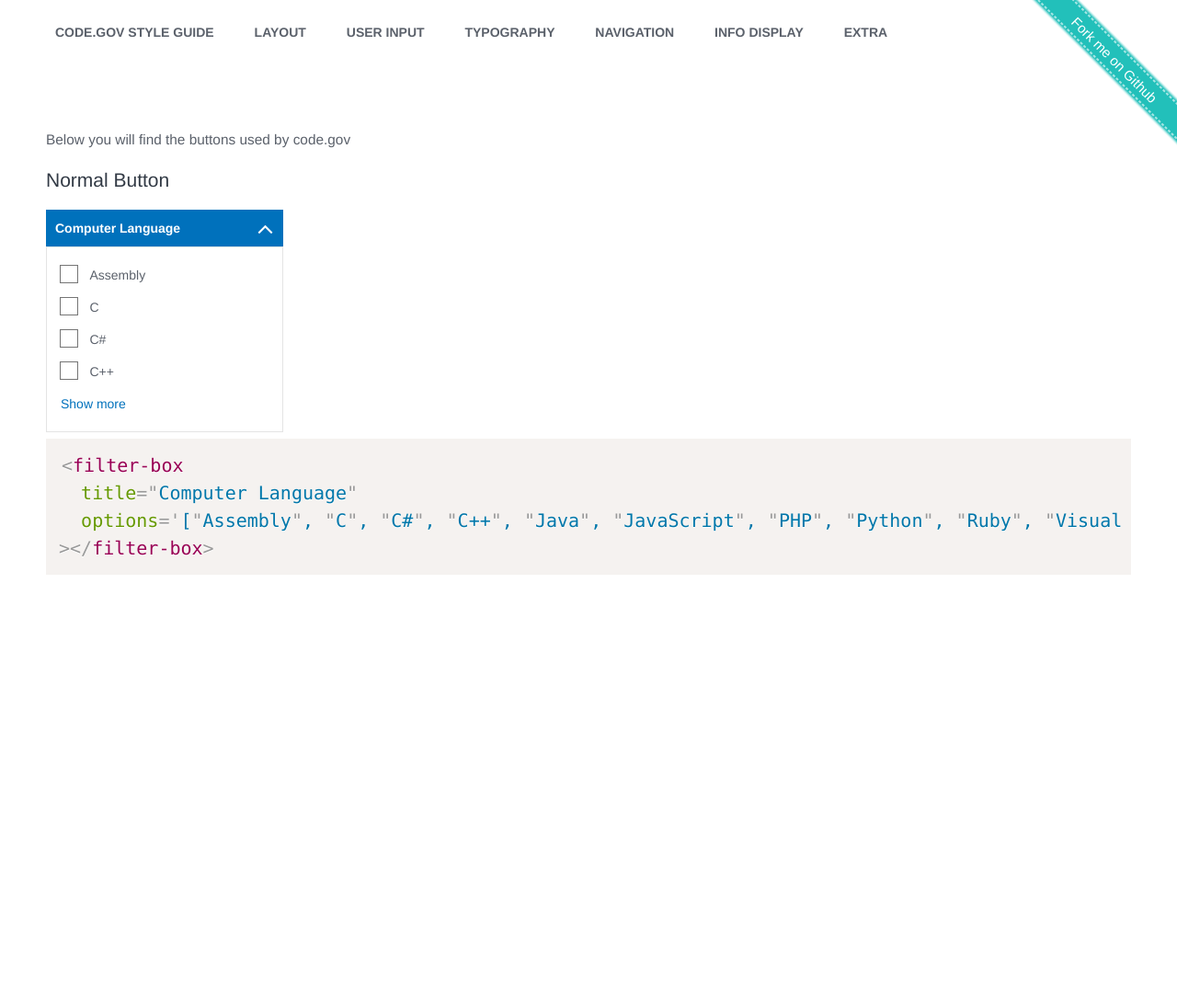
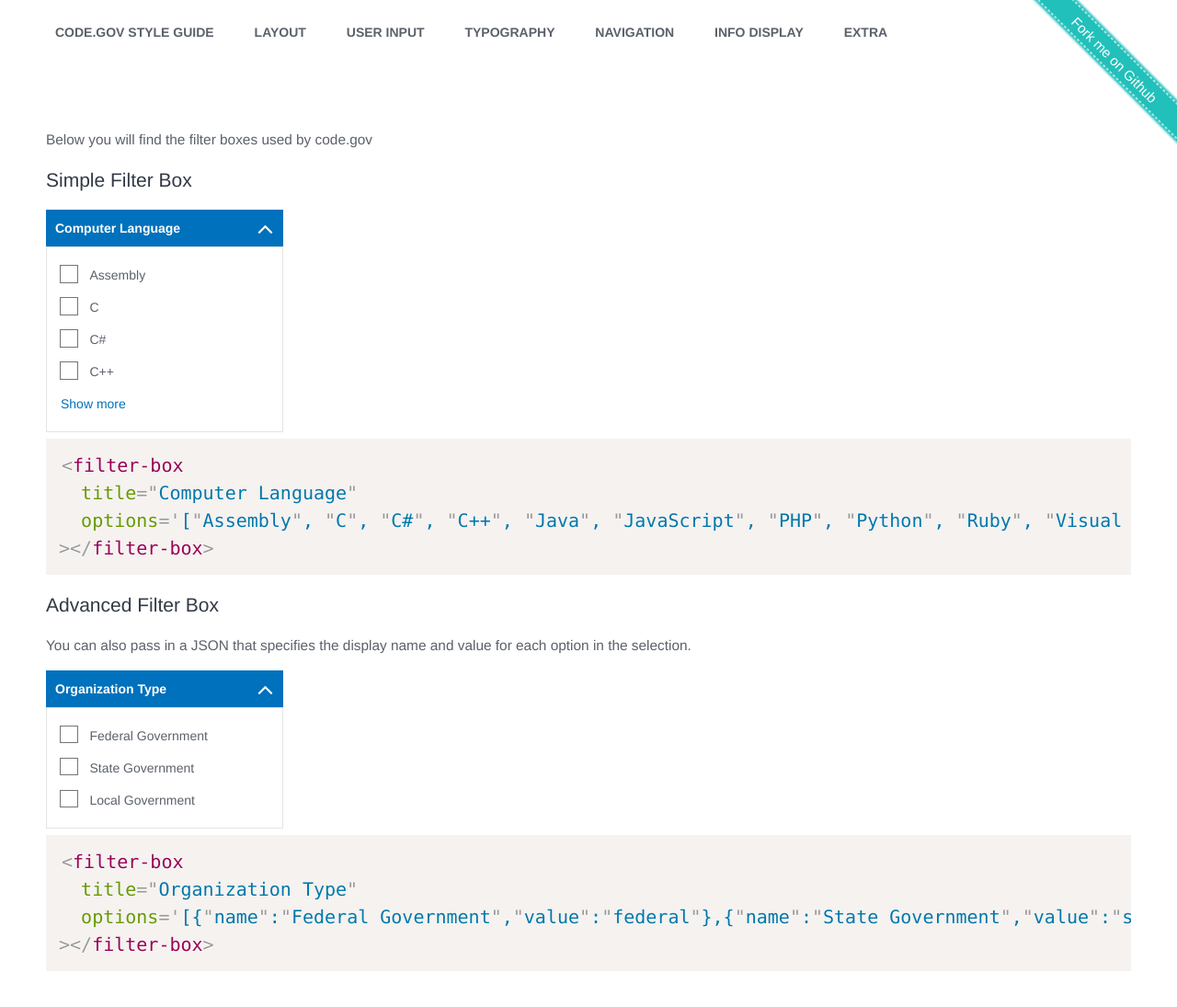
Before and after one commit to GSA/code-gov-style, a Jekyll site: the page built from components/filter.md, in a window 1280 px wide and 1113 px high. Shown: the top 1095 px of the window at 92% size. Built offline with Jekyll 4.4.1, drawn with Linux system fonts in a browser that asks for light colours.

Commit message:
can pass in name-value objects as options to filter boxes

````diff
--- a/_sass/_filter.scss
+++ b/_sass/_filter.scss
@@ -1,4 +1,6 @@
 filter-box {
+  display: block;
+
   &.collapsed {
     .icon-angle-up {
       display: none;
--- a/assets/js/web_components/filter_box.js
+++ b/assets/js/web_components/filter_box.js
@@ -66,6 +66,28 @@
           return Array.from(this.querySelectorAll(":checked")).map(tag => tag.value);
         }
 
+        parseOptions() {
+          const rawOptions = this.getAttribute('options');
+          let parsedOptions = null;
+          try {
+            parsedOptions = JSON.parse(rawOptions);
+          } catch (error) {
+            console.error("[filter-box] failed to parse rawOptions:", rawOptions);
+            throw error;
+          }
+          if (parsedOptions) {
+            this.options = parsedOptions.map(option => {
+              if (typeof option === "object" && option.name && option.value) {
+                return { name: option.name, value: option.value, selected: false };
+              } else {
+                return { name: option, value: option, selected: false };
+              }
+            });
+          } else {
+            this.options = [];
+          }
+        }
+
         update() {
 
             this.showAll = true;
@@ -76,21 +98,7 @@
             const container = document.createElement('div');
 
             this.title = this.getAttribute('title');
-            const rawOptions = this.getAttribute('options');
-            let parsedOptions = null;
-            try {
-              parsedOptions = JSON.parse(rawOptions);
-            } catch (error) {
-              console.error("[filter-box] failed to parse rawOptions:", rawOptions);
-              throw error;
-            }
-            if (parsedOptions) {
-              this.options = parsedOptions.map(option => {
-                return { name: option, value: option, selected: false };
-              });
-            } else {
-              this.options = [];
-            }
+            this.parseOptions();
 
             container.className = "filter-box";
 
--- a/components/filter.md
+++ b/components/filter.md
@@ -6,9 +6,9 @@ title: "Filter"
 <script src="{{ '/assets/js/web_components/filter_box.js' | relative_url }}"></script>
 
 
-<p>Below you will find the buttons used by code.gov</p>
+<p>Below you will find the filter boxes used by code.gov</p>
 
-# Normal Button
+# Simple Filter Box
 <filter-box
   title="Computer Language"
   options='["Assembly", "C", "C#", "C++", "Java", "JavaScript", "PHP", "Python", "Ruby", "Visual Basic"]'
@@ -19,3 +19,16 @@ title: "Filter"
   options='["Assembly", "C", "C#", "C++", "Java", "JavaScript", "PHP", "Python", "Ruby", "Visual Basic"]'
 ></filter-box>
 ```
+
+# Advanced Filter Box
+You can also pass in a JSON that specifies the display name and value for each option in the selection.
+<filter-box
+  title="Organization Type"
+  options='[{"name":"Federal Government","value":"federal"},{"name":"State Government","value":"state"},{"name":"Local Government","value":"local"}]'
+></filter-box>
+```
+<filter-box
+  title="Organization Type"
+  options='[{"name":"Federal Government","value":"federal"},{"name":"State Government","value":"state"},{"name":"Local Government","value":"local"}]'
+></filter-box>
+```
--- a/package.json
+++ b/package.json
@@ -1,6 +1,6 @@
 {
   "name": "@code.gov/code-gov-style",
-  "version": "1.7.2",
+  "version": "1.7.3",
   "description": "Style for code.gov including buttons, banners, and cards. Inspired by and somewhat based on USWDS.",
   "main": "index.js",
   "scripts": {
````
Also changed, not shown: assets/js/web_components.js (+23 -15 lines).
